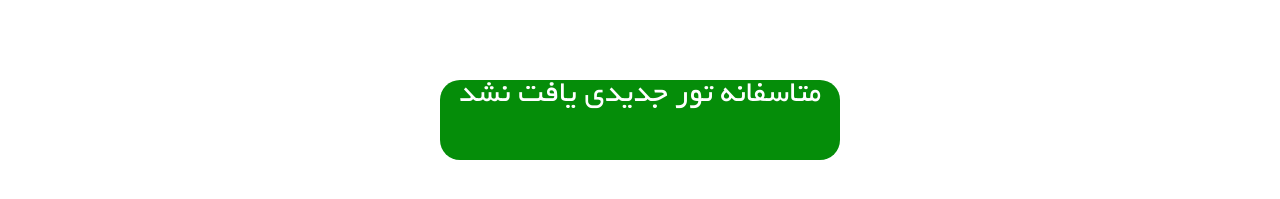
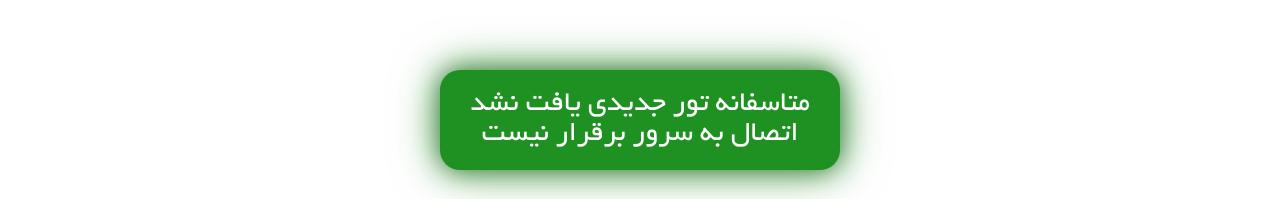
Before and after one commit to Nazari-Fatameh/Torino, a Next.js app: page / in a window 1280 px wide. Shown: the part 601-800 px from the top of the page. Built offline with nearby package versions, Linux system fonts and the light colour scheme; no server answers.

Commit message:
refactor

```diff
--- a/src/Components/templates/TourList/TourList.module.css
+++ b/src/Components/templates/TourList/TourList.module.css
@@ -4,19 +4,23 @@
   max-width: 1300px;
 }
 .notFoundTour {
-  font-size: 32px;
+  font-size: 30px;
   font-family: "Yekan";
   color: #ffffff;
   text-align: center;
-  margin: 100px auto;
+  margin: 90px auto;
   display: block;
-  animation: slideFadeIn 0.8s ease forwards;
-  background-color: rgb(5, 141, 9);
+  animation: slideFadeIn 0.8s ease forwards,
+    glowShadow 2s ease-in-out infinite alternate;
+  background-color: rgb(30, 145, 34);
   width: 400px;
-  height: 80px;
+  height: 100px;
   border-radius: 20px;
+  display: flex;
+  align-items: center;
+  justify-content: center;
+  flex-direction: column;
 }
-
 
 @keyframes slideFadeIn {
   0% {
@@ -25,9 +29,17 @@
   }
   100% {
     opacity: 1;
-    transform: translateY(9);
+    transform: translateY(0);
   }
+}
 
+@keyframes glowShadow {
+  0% {
+    box-shadow: 0 0 50px rgba(8, 114, 12, 0.4), 0 0 10px rgba(5, 141, 9, 0.3);
+  }
+  100% {
+    box-shadow: 0 0 25px rgba(23, 91, 25, 0.8), 0 0 50px rgba(5, 141, 9, 0.6);
+  }
 }
 
 .container {
@@ -90,7 +102,6 @@
   color: rgba(40, 40, 40, 0.7);
 }
 
-
 .card a {
   background-color: rgba(40, 167, 69, 1);
   color: #fff;
@@ -137,4 +148,9 @@
   .container {
     grid-template-columns: 1fr;
   }
+  .notFoundTour {
+    width: 300px;
+    font-size: 24px;
+    margin-top: 30px;
+  }
 }
--- a/src/Components/templates/TourList/index.js
+++ b/src/Components/templates/TourList/index.js
@@ -7,7 +7,11 @@ import { toPersianNumber } from "../../../helper/convertNumbers";
 import { fleetVehicleToPersian } from "../../../helper/convertfleetVehicleMap";
 function TourList({ tourData }) {
   if (!tourData?.length)
-    return <p className={styles.notFoundTour}>متاسفانه تور جدیدی یافت نشد</p>;
+    return (
+      <p className={styles.notFoundTour}>
+        متاسفانه تور جدیدی یافت نشد <span>اتصال به سرور برقرار نیست </span>
+      </p>
+    );
 
   return (
     <div className={styles.wrapper}>
@@ -35,10 +39,10 @@ function TourList({ tourData }) {
 
               <div className={styles.tourSummary}>
                 <span className={styles.summaryText}>
-                  {`${startMonthName} . ${toPersianNumber(
-                    days
-                  )} روزه -
-           ${fleetVehicleToPersian(tour.fleetVehicle)} - ${tour.options.join(" - ")}`}
+                  {`${startMonthName} . ${toPersianNumber(days)} روزه -
+           ${fleetVehicleToPersian(tour.fleetVehicle)} - ${tour.options.join(
+                    " - "
+                  )}`}
                 </span>
               </div>
 
```
